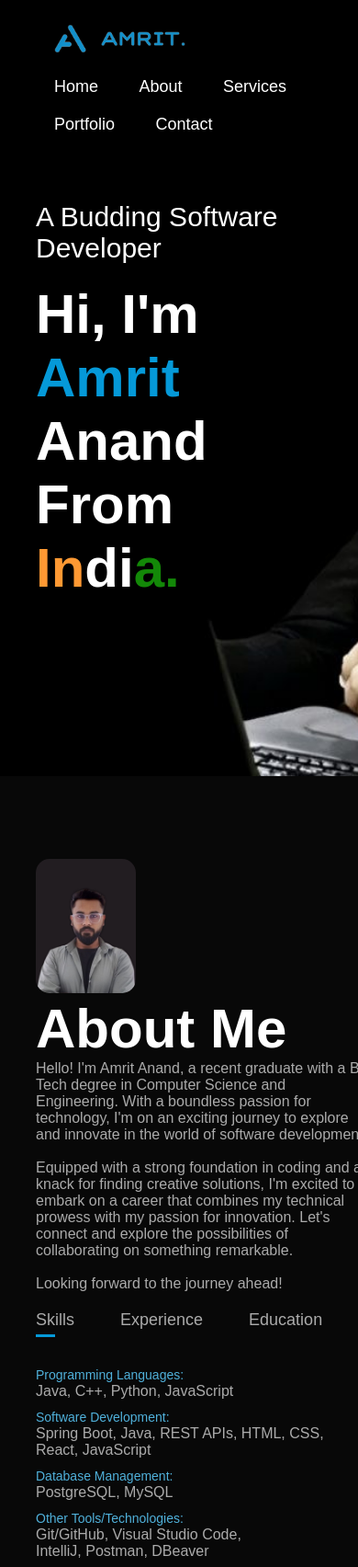
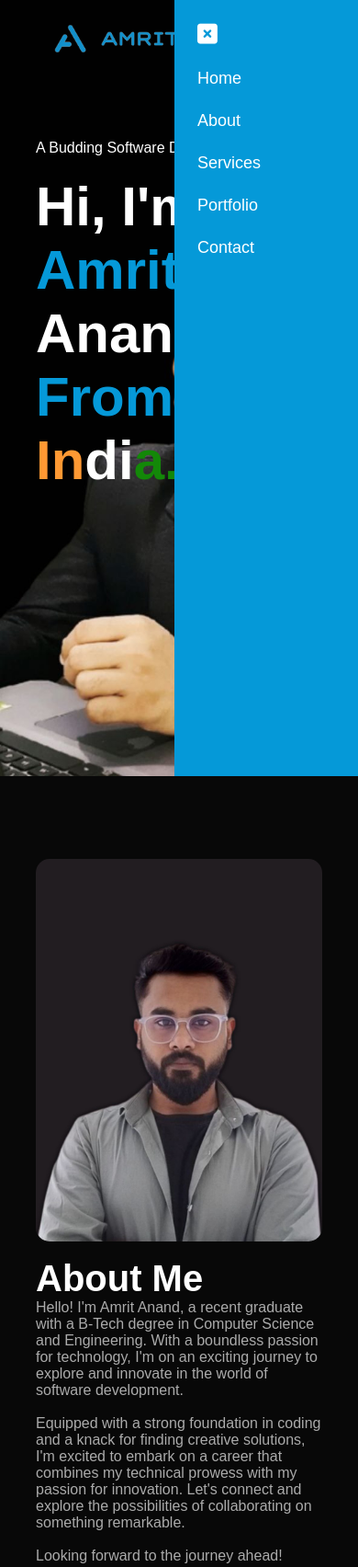
Before and after one commit to amrit12001703/personal-portfolio, a plain HTML site: page index.html in a window 390 px wide. Shown: the top 1704 px of the page at 92% size. Drawn offline with Linux system fonts and the light colour scheme.

Commit message:
Making Website Responsive

```diff
--- a/index.html
+++ b/index.html
@@ -16,17 +16,19 @@
         <div class="container">
             <nav>
                 <img src="images/logo.png" class="logo">
-                <ul>
-                    <li><a href="#">Home</a></li>
-                    <li><a href="#">About</a></li>
-                    <li><a href="#">Services</a></li>
-                    <li><a href="#">Portfolio</a></li>
-                    <li><a href="#">Contact</a></li>
+                <ul id="sidemenu">
+                    <li><a href="#header">Home</a></li>
+                    <li><a href="#about">About</a></li>
+                    <li><a href="#services">Services</a></li>
+                    <li><a href="#portfolio">Portfolio</a></li>
+                    <li><a href="#contact">Contact</a></li>
+                    <i class="fa-solid fa-square-xmark" onclick="closemenu()"></i>
                 </ul>
+                <i class="fa-solid fa-bars" onclick="openmenu()"></i>
             </nav>
             <div class="header-text">
-                <p>A Budding Software Developer</p>
-                <h1>Hi, I'm <span>Amrit</span><br>Anand From <span class="saffron">In</span><span
+                <p>A Budding <span>Software Developer</span></p>
+                <h1>Hi, I'm <span>Amrit</span><br>Anand <span>From</span> <span class="saffron">In</span><span
                         class="white">di</span><span class="green">a.</span></h1>
             </div>
         </div>
@@ -164,7 +166,7 @@
         </div>
     </div>
     <!-- ---------------------------Contact-------------------------- -->
-    <div class="contact">
+    <div id="contact">
         <div class="container">
             <div class="row">
                 <div class="contact-left">
@@ -179,12 +181,13 @@
                     <a href="images/Amrit_CV.pdf" download class="btn btn2">Download CV</a>
                 </div>
                 <div class="contact-right">
-                    <form>
+                    <form name="submit-to-google-sheet">
                         <input type="text" name="Name" placeholder="Your Name" required>
-                        <input type="email" name="email" placeholder="Your Email" required>
+                        <input type="email" name="Email" placeholder="Your Email" required>
                         <textarea name="Message" rows="6" placeholder="Your Message"></textarea>
                         <button type="submit" class="btn btn2">Submit</button>
                     </form>
+                    <span id="msg"></span>
                 </div>
             </div>
         </div>
@@ -209,6 +212,34 @@
         }
     </script>
 
+    <script>
+        var sidemenu=document.getElementById("sidemenu");
+        function openmenu(){
+            sidemenu.style.right="0";
+        }
+        function closemenu(){
+            sidemenu.style.right="-200px";
+        }
+    </script>
+    <script>
+        const scriptURL = 'https://script.google.com/macros/s/AKfycbyEbSC9Dj1mi_wwX5JCe18hoER2lwaW9Vl54sG19PeFOb7mV-rxl1Ed0bTmBcFXIDTq3g/exec';
+        const form = document.forms['submit-to-google-sheet'];
+        const msg = document.getElementById("msg");
+
+        form.addEventListener('submit', e => {
+          e.preventDefault()
+          fetch(scriptURL, { method: 'POST', body: new FormData(form)})
+            .then(response => {
+                msg.innerHTML="Message sent successfully!";
+                setTimeout(function(){
+                    msg.innerHTML="";
+                },3000)
+                form.reset();
+            })
+            .catch(error => console.error('Error!', error.message))
+        })
+      </script>
+
 </body>
 
 </html>
--- a/style.css
+++ b/style.css
@@ -3,6 +3,10 @@
     padding: 0;
     font-family: 'Poppins',sans-serif;
     box-sizing: border-box;
+}
+
+html{
+    scroll-behavior: smooth;
 }
 
 body{
@@ -375,3 +379,94 @@ form .btn2{
     color: #0599d8;
 }
 /* ----------------------------css for small screens------------------- */
+nav .fa-solid{
+    display: none;
+}
+@media only screen and (max-width:600px){
+    #header{
+        background-image: url(images/msg6247354713-97.jpg);
+    }
+    .header-text{
+        margin-top: 25%;
+        font-size: 16px;
+    }
+
+    nav .fa-solid{
+        display: block;
+        font-size: 25px;
+    }
+    nav ul{
+        background:#0599d8;
+        position: fixed;
+        top:0;
+        right: -200px;
+        width: 200px;
+        height: 100vh;
+        padding-top: 50px;
+        z-index: 2;
+        transition: right 0.5s;
+    }
+    nav ul li{
+        display: block;
+        margin: 25px;
+
+    }
+    nav ul .fa-solid{
+        position: absolute;
+        top: 25px;
+        left: 25px;
+        cursor: pointer;
+    }
+    .sub-title{
+        font-size: 40px;
+    }
+    .about-col-1, .about-col-2{
+        flex-basis: 100%;
+    }
+
+    .about-col-1{
+        margin-bottom: 30px;
+    }
+
+    .about-col-1{
+        margin-bottom: 14px;
+    }
+    .tab-links{
+        font-size: 16px;
+        margin-right: 20px;
+    }
+    .contact-left, .contact-right{
+        flex-basis: 100%;
+    }
+    .copyright{
+        font-size: 14;
+    }
+    nav .fas{
+        display: block;
+        font-size: 25px;
+
+    }
+    nav ul{
+        background: #0599d8;
+        position: fixed;
+        top: 0;
+        right: 0;
+        width: 200px;
+        height: 100vh;
+        padding-top: 50px;
+    }
+    nav ul li{
+        display: block;
+        margin: 25px;
+    }
+    nav ul .fas{
+        position: absolute;
+        top: 25px;
+        left: 25px;
+    }
+}
+#msg{
+    color: #61b752;
+    margin-top: -30px;
+    display: block;
+}
```
Also changed, not shown: images/msg6247354713-97.jpg (added).
